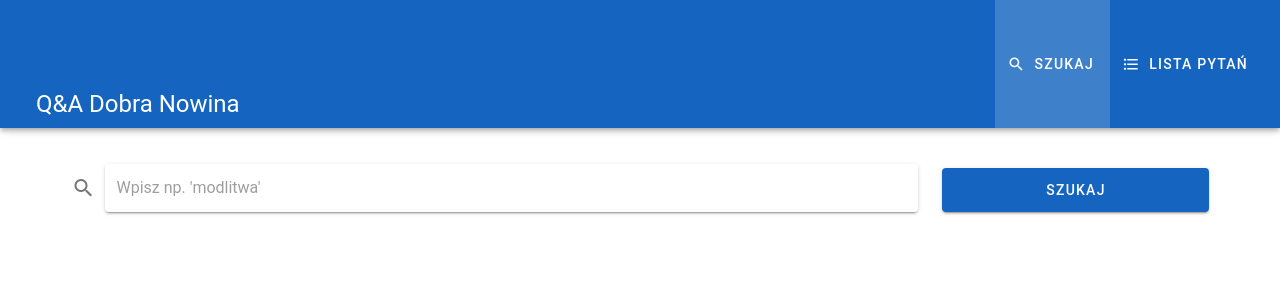
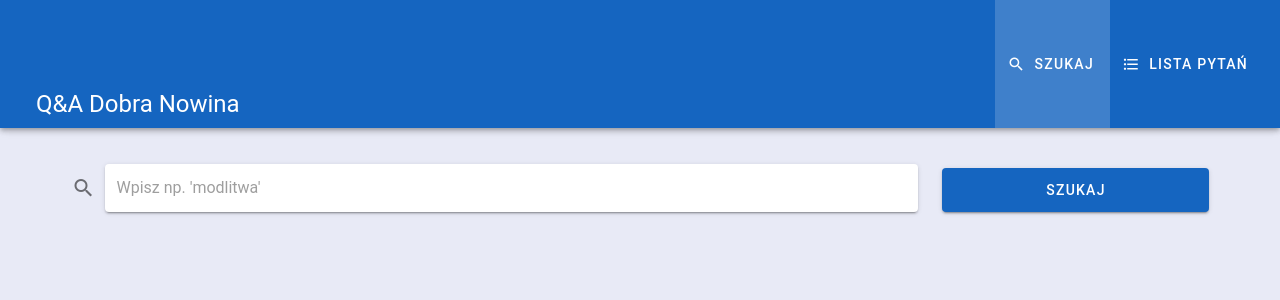
Before and after one commit to Ptimulka/dobranowina, a Vue app: page / in a window 1280 px wide. Shown: the top 300 px of the page. Built offline with nearby package versions, Linux system fonts and the light colour scheme; a small style sheet from the web is missing.

Commit message:
Searching

```diff
--- a/package.json
+++ b/package.json
@@ -10,6 +10,7 @@
   "dependencies": {
     "@mdi/font": "^3.6.95",
     "core-js": "^3.4.4",
+    "puzzy-search": "^1.0.20",
     "roboto-fontface": "*",
     "vue": "^2.6.10",
     "vue-router": "^3.1.3",
@@ -35,7 +36,9 @@
       "plugin:vue/essential",
       "eslint:recommended"
     ],
-    "rules": { "no-console": "off" },
+    "rules": {
+      "no-console": "off"
+    },
     "parserOptions": {
       "parser": "babel-eslint"
     }
--- a/src/App.vue
+++ b/src/App.vue
@@ -1,5 +1,5 @@
 <template>
-  <v-app>
+  <v-app :style="{background: $vuetify.theme.themes[theme].background}">
     <Navbar/>
     <v-content>
       <router-view></router-view>
@@ -20,5 +20,10 @@ export default {
   data: () => ({
     //
   }),
+  computed: {
+    theme(){
+      return (this.$vuetify.theme.dark) ? 'dark' : 'light'
+    }
+  }
 };
 </script>
--- a/src/plugins/vuetify.js
+++ b/src/plugins/vuetify.js
@@ -1,6 +1,7 @@
 import Vue from 'vue';
 import Vuetify from 'vuetify';
 import 'vuetify/dist/vuetify.min.css';
+import colors from 'vuetify/lib/util/colors'
 
 Vue.use(Vuetify);
 
@@ -14,7 +15,8 @@ export default new Vuetify({
         error: '#FF5252',
         info: '#2196F3',
         success: '#4CAF50',
-        warning: '#FFC107'
+        warning: '#FFC107',
+        background: colors.indigo.lighten5
       },
     },
     options: {
--- a/src/views/Search.vue
+++ b/src/views/Search.vue
@@ -1,6 +1,7 @@
 <template>
   <v-container>
 
+    <v-form  @submit.prevent="searchQuestions">
       <v-row no-gutters class="mt-5">
         <v-col class="px-3" cols="12" sm="12" md="9">
           <v-text-field
@@ -9,20 +10,85 @@
               placeholder="Wpisz np. 'modlitwa'"
               prepend-icon="mdi-magnify"
               class="my-1"
+              v-model="searchQuery"
             ></v-text-field>
         </v-col>
         <v-col class="px-3" cols="12" sm="12" md="3">
-           <v-btn large block color="primary" class="my-2">Szukaj</v-btn>
+           <v-btn type="submit" :loading="isLoadingQuestions || isSearching" large block color="primary" class="my-2">Szukaj</v-btn>
         </v-col>
       </v-row>
+    </v-form>
+
+    <v-card v-for="question in searchResults" :key="question.question" class="my-5">
+      <v-card-title>{{ question.question }}</v-card-title>
+      <v-card-subtitle>{{ question.date }}</v-card-subtitle>
+      <v-card-text><span v-html="question.answer"></span></v-card-text>
+    </v-card>
 
   </v-container>
 </template>
 
 <script>
+// import { search, suggest, regex } from 'puzzy-search'
+import { search, regex } from 'puzzy-search'
+import QuestionsData from '@/questions/questions-data';
+
 export default {
-  name: 'home',
-  components: {
+  data() {
+    return {
+      searchQuery: "",
+      questionsToLoad: ['2017','2020'],
+      questions: QuestionsData,
+      isSearching: false,
+      searchResult: []
+    }
+  },
+  created() {
+    this.questionsToLoad.forEach(questionsYear => {
+      this.questions.loadYear(questionsYear);
+    });
+  },
+  methods: {
+    searchQuestions: function() {
+      if(!this.isLoading) {
+        console.log("searching for: " + this.searchQuery);
+        this.isSearching = true;
+        this.searchResults = [];
+
+        this.questionsToLoad.forEach(questionsYear => {
+          this.questions.getQuestions(questionsYear)['livestreams'].forEach(livestream => {
+            livestream['questions'].forEach(question => {
+              if(search(this.searchQuery, question['question'])) {
+                console.log(question['question']);
+                console.log(regex(this.searchQuery));
+                let regr = question['question'].match(regex(this.searchQuery));
+                console.log(regr);
+
+                var item = {}
+                item['question'] = question['question'];
+                item['answer'] = question['answer'];
+                item['date'] = livestream['dateread'] + ' ' + questionsYear;
+
+                this.searchResults.push(item);
+              }
+
+            });
+
+          });
+
+        });
+        this.isSearching = false;
+      }
+    }
+  },
+  computed: {
+    isLoadingQuestions() {
+      return this.questionsToLoad.reduce((isLoading, questionsYear) => {
+        if(isLoading) return true;
+        else return !this.questions.isLoaded(questionsYear)
+       }, false)
+    },
+
   }
 }
 </script>
```
Also changed, not shown: 1 other file (tests, documents, lock files or other folders).
